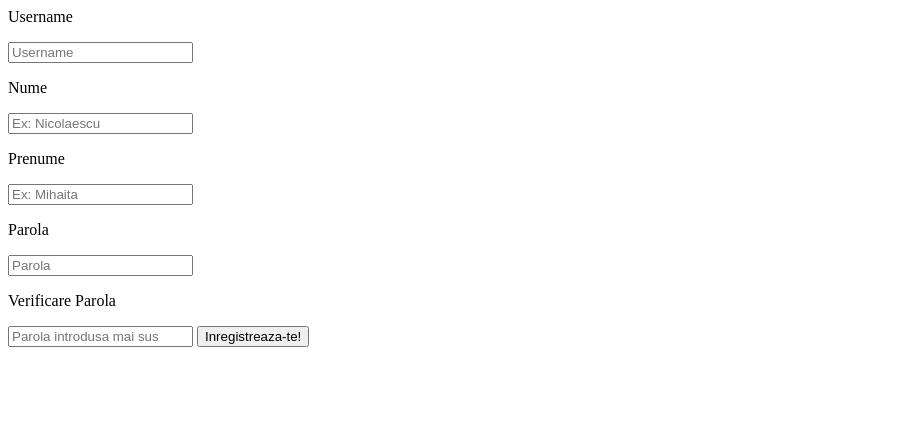
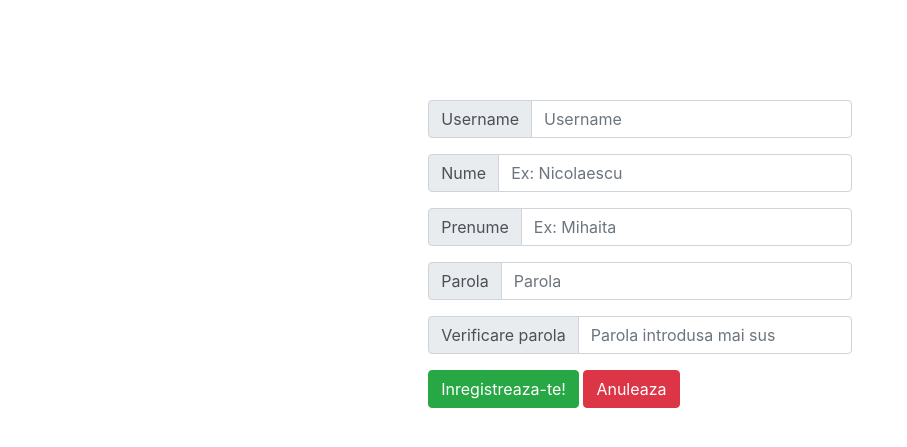
Before and after one commit to MihaiNicolaescu/Aplicatie-evidenta-sala-de-croit, a PHP site: page /register.php in a window 1280 px wide. Shown: the top 447 px of the page, without its empty margins (0-907 px from the left). Run offline with PHP 8.4, Linux system fonts and the light colour scheme.

Commit message:
Version 0.2

```diff
--- a/index.php
+++ b/index.php
@@ -2,7 +2,7 @@
     require_once "connect.php";
     require_once "order.php";
     session_start();
-    if($_SESSION['loggedIn'] == false):
+    if(!isset($_SESSION['loggedIn']) || $_SESSION['loggedIn'] == false):
         header("location: login.php");
     endif;
     if(isset($_POST['deconect-btn'])){
@@ -36,7 +36,7 @@
                 header("location: index.php");
             }
         } else {
-            echo "nu e bine";
+            echo "Campul nume / id trebuie sa fie completat";
         }
     }
 ?>
--- a/register.php
+++ b/register.php
@@ -1,32 +1,42 @@
 <?php
     require_once "connect.php";
-    if(isset($_POST['send-register'])){
+    if(isset($_POST['send-register'])) {
         $username = $_POST['username'];
         $name = $_POST['nume'];
         $last_name = $_POST['prenume'];
         $password = $_POST['password'];
         $re_password = $_POST['re-password'];
         //sql prevention
-        $password = mysqli_real_escape_string($connect ,$password);
+        $password = mysqli_real_escape_string($connect, $password);
         $re_password = mysqli_real_escape_string($connect, $re_password);
-        if(strcmp($password, $re_password) == 0):
-            $password = password_hash( $password, PASSWORD_DEFAULT );
+        if (strcmp($password, $re_password) == 0):
+            $password = password_hash($password, PASSWORD_DEFAULT);
             $password = stripcslashes($password);
             $username = stripcslashes($username);
             $name = stripcslashes($name);
             $last_name = stripcslashes($last_name);
+            $query = "SELECT * FROM users WHERE username='$username'";
+            $result = mysqli_query($connect, $query);
+            if (!mysqli_num_rows($result)):
                 $query = "INSERT INTO users (username, nume, prenume, password) values ('$username', '$name', '$last_name', '$password')";
-            if(mysqli_query($connect, $query)):
-                echo "Contul a fost inregistrat cu succes!";
+                if (mysqli_query($connect, $query)):
+                    header("location: login.php");
                 else:
                     echo "Error: " . $query . "<br>" . mysqli_error($connect);
                 endif;
-        else:?><script type="text/javascript">
+            else:
+                echo "Numele de utilizator este folosit de alt utilizator, te rog alege alt nume de utilizator.";
+            endif;
+        else:?>
+            <script type="text/javascript">
                 alert("Parolele nu coincid!");
             </script>
         <?php
         endif;
 
+    }
+    if(isset($_POST['btn-login'])){
+        header("location: login.php");
     }
 
 ?>
@@ -34,23 +44,61 @@
 <html>
 <head>
     <title>Pagina de inregistrare</title>
+    <link rel="stylesheet" href="style.css" type="text/css">
+    <link rel="stylesheet" href="https://stackpath.bootstrapcdn.com/bootstrap/4.4.1/css/bootstrap.min.css" integrity="sha384-Vkoo8x4CGsO3+Hhxv8T/Q5PaXtkKtu6ug5TOeNV6gBiFeWPGFN9MuhOf23Q9Ifjh" crossorigin="anonymous">
+
 </head>
 <body>
+<div class="container d-flex justify-content-center">
+    <div class="container-register">
         <form method="post">
             <div class="register-box">
-        <p>Username</p>
-        <input type="text" name="username" placeholder="Username" value="">
-        <p>Nume</p>
-        <input type="text" name="nume" placeholder="Ex: Nicolaescu">
-        <p>Prenume</p>
-        <input type="text" name="prenume" placeholder="Ex: Mihaita">
-        <p>Parola</p>
-        <input type="password" name="password" placeholder="Parola">
-        <p>Verificare Parola</p>
-        <input type="password" name="re-password" placeholder="Parola introdusa mai sus">
-        <button type="submit" name="send-register" id="register-btn">Inregistreaza-te!</button>
+                <div class="span-input">
+                    <div class="input-group mb-3">
+                        <div class="input-group-prepend">
+                            <span class="input-group-text" id="basic-addon1">Username</span>
+                        </div>
+                        <input class="form-control" type="text" name="username" placeholder="Username" value="">
+                    </div>
+                </div>
+                <div class="span-input">
+                    <div class="input-group mb-3">
+                        <div class="input-group-prepend">
+                            <span class="input-group-text" id="basic-addon1">Nume</span>
+                        </div>
+                        <input class="form-control" type="text" name="nume" placeholder="Ex: Nicolaescu">
+                    </div>
+                </div>
+                <div class="span-input">
+                    <div class="input-group mb-3">
+                        <div class="input-group-prepend">
+                            <span class="input-group-text" id="basic-addon1">Prenume</span>
+                        </div>
+                        <input class="form-control" type="text" name="prenume" placeholder="Ex: Mihaita">
+                    </div>
+                </div>
+                <div class="span-input">
+                    <div class="input-group mb-3">
+                        <div class="input-group-prepend">
+                            <span class="input-group-text" id="basic-addon1">Parola</span>
+                        </div>
+                        <input class="form-control" type="password" name="password" placeholder="Parola">
+                    </div>
+                </div>
+                <div class="span-input">
+                    <div class="input-group mb-3">
+                        <div class="input-group-prepend">
+                            <span class="input-group-text" id="basic-addon1">Verificare parola</span>
+                        </div>
+                        <input class="form-control" type="password" name="re-password" placeholder="Parola introdusa mai sus">
+                    </div>
+                </div>
+                <button class="btn btn-success" type="submit" name="send-register" id="register-btn">Inregistreaza-te!</button>
+                <button class="btn btn-danger" type="submit" name="btn-login" id="btn-login">Anuleaza</button>
             </div>
         </form>
+    </div>
+</div>
 </body>
 
 </html>
--- a/style.css
+++ b/style.css
@@ -34,3 +34,8 @@ input::-webkit-inner-spin-button {
 .container-order{
     margin-left: 20px;
 }
+
+.container-register{
+    margin-top:100px;!important
+    border:10px !important;
+}
```
Also changed, not shown: login.php (+30 -7 lines). Lines whose indentation alone changed are shown as unchanged.
